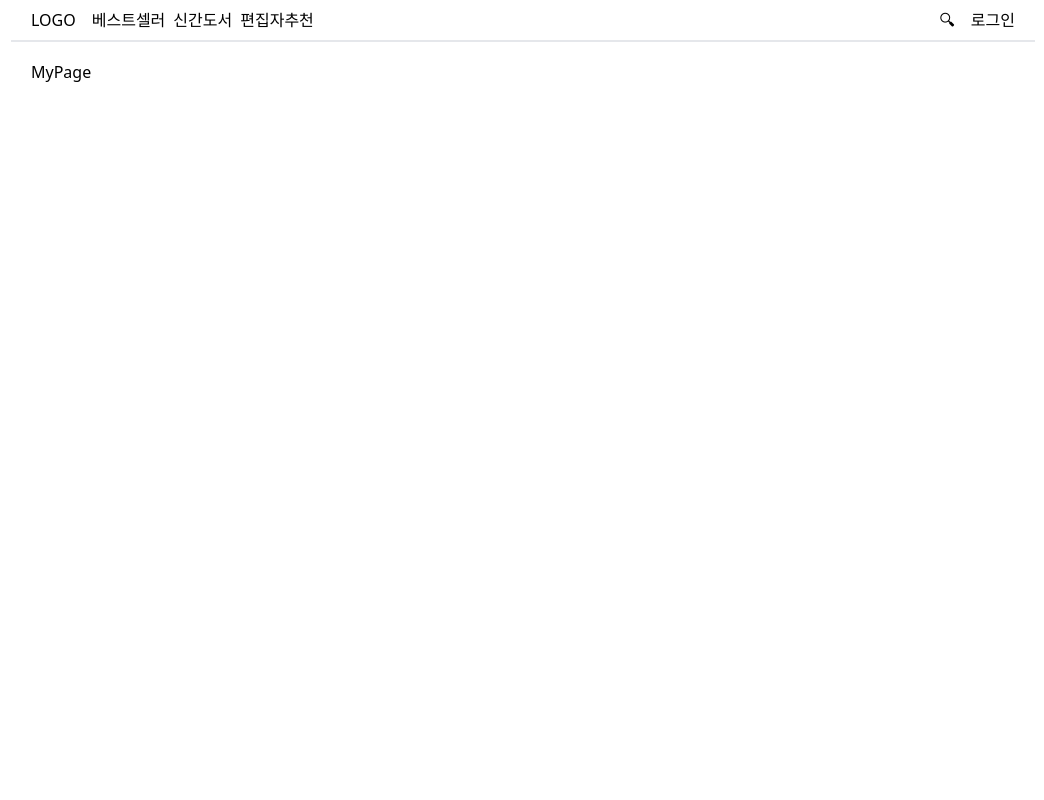
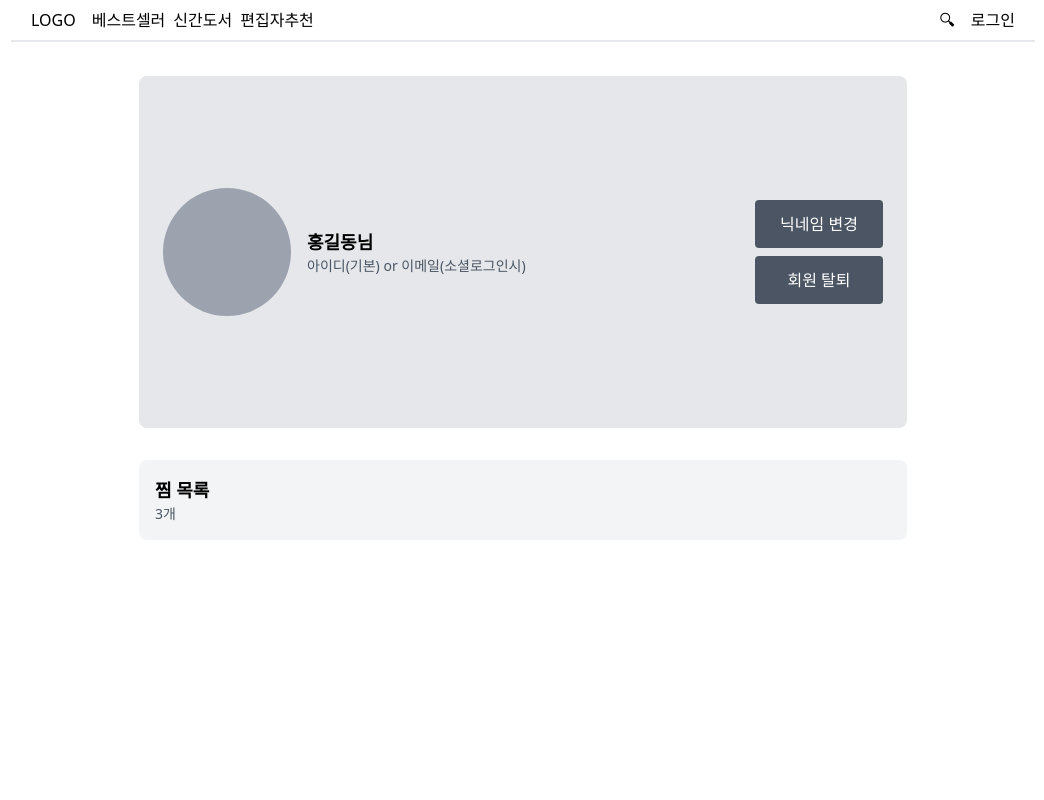
Before and after one commit to team-bookridge/client, a React (Vite) app: page /MyPage in a window 1280 px wide. Shown: the top 800 px of the page, without its empty margins (117-1161 px from the left). Built offline with nearby package versions, Linux system fonts and the light colour scheme.

Commit message:
#12 feat/MyPage 프레임 구축

```diff
--- a/src/pages/MyPage.tsx
+++ b/src/pages/MyPage.tsx
@@ -1,5 +1,74 @@
-function MyPage() {
-  return <div className="h-[1000px]">MyPage</div>;
-}
+import React, { useState } from 'react';
+
+type MyPageProps = Record<string, never>;
+
+const MyPage: React.FC<MyPageProps> = function MyPage() {
+  const [nickname, setNickname] = useState<string>('홍길동님');
+  const [isEditingNickname, setIsEditingNickname] = useState<boolean>(false);
+  const [newNickname, setNewNickname] = useState<string>('');
+
+  return (
+    <div className="h-[1000px] p-4 flex flex-col items-center">
+      {/* 마이페이지 전체 박스 */}
+      <div className="flex flex-col w-full md:w-[48rem] h-[22rem] bg-gray-200 p-6 rounded-lg justify-center">
+        <div className="flex flex-col md:flex-row items-center md:items-center justify-between w-full gap-4">
+          <div className="flex items-center gap-4">
+            {/* 프로필 이미지 */}
+            <div className="w-[6rem] h-[6rem] md:w-[8rem] md:h-[8rem] bg-gray-400 rounded-full" />
+            <div>
+              {/* 닉네임 수정 모드 여부에 따라 다른 UI 표시 */}
+              {isEditingNickname ? (
+                <input
+                  type="text"
+                  value={newNickname}
+                  onChange={(e) => setNewNickname(e.target.value)}
+                  className="border rounded p-1 w-full md:w-auto"
+                />
+              ) : (
+                <p className="font-bold text-lg">{nickname}</p>
+              )}
+              {/* 사용자 아이디 또는 이메일 표시 */}
+              <p className="text-sm text-gray-600">
+                아이디(기본) or 이메일(소셜로그인시)
+              </p>
+            </div>
+          </div>
+          <div className="flex flex-row gap-2 items-center justify-center mt-8 md:mt-0 md:flex-col md:items-end md:justify-center w-full md:w-[8rem]">
+            {/* 닉네임 수정 모드에 따라 다른 버튼 표시 */}
+            {isEditingNickname ? (
+              <button
+                type="button"
+                onClick={() => {
+                  setNickname(newNickname);
+                  setIsEditingNickname(false);
+                }}
+                className="border border-gray-500 text-white bg-gray-600 w-[8rem] py-3 rounded hover:bg-gray-700 text-center">
+                저장
+              </button>
+            ) : (
+              <button
+                type="button"
+                onClick={() => setIsEditingNickname(true)}
+                className="border border-gray-500 text-white bg-gray-600 w-[8rem] py-3 rounded hover:bg-gray-700 text-center">
+                닉네임 변경
+              </button>
+            )}
+            {/* 회원 탈퇴 버튼 */}
+            <button
+              type="button"
+              className="border border-gray-500 text-white bg-gray-600 w-[8rem] py-3 rounded hover:bg-gray-700 text-center">
+              회원 탈퇴
+            </button>
+          </div>
+        </div>
+      </div>
+      {/* 찜 목록 박스 */}
+      <div className="w-full md:w-[48rem] mt-8 bg-gray-100 p-4 rounded-lg">
+        <p className="font-bold text-lg">찜 목록</p>
+        <p className="text-sm text-gray-600">3개</p>
+      </div>
+    </div>
+  );
+};
 
 export default MyPage;
```
